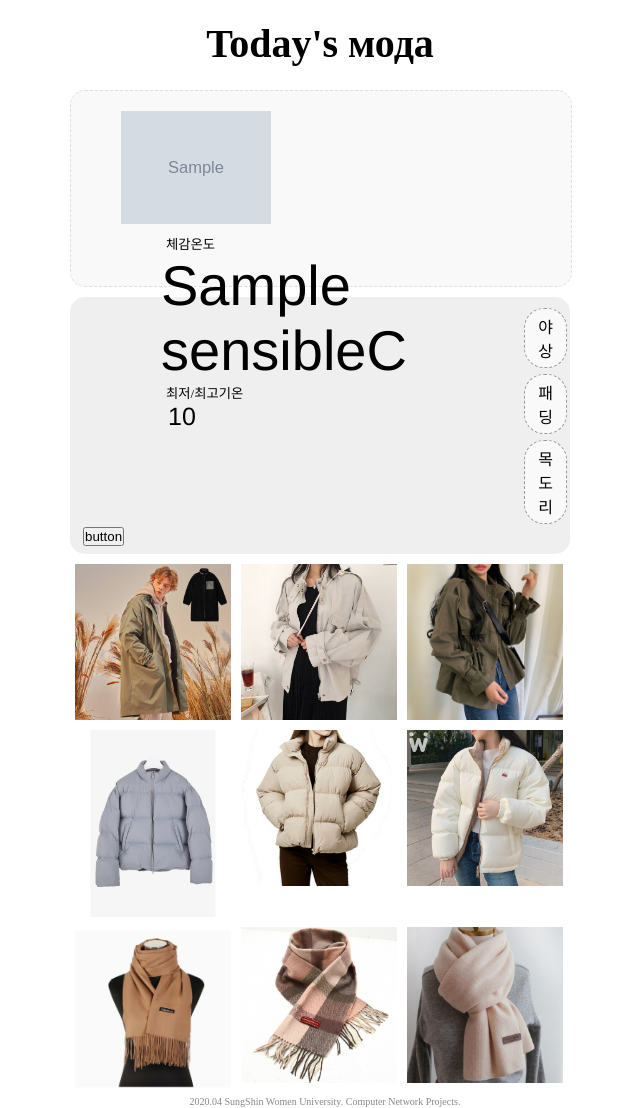
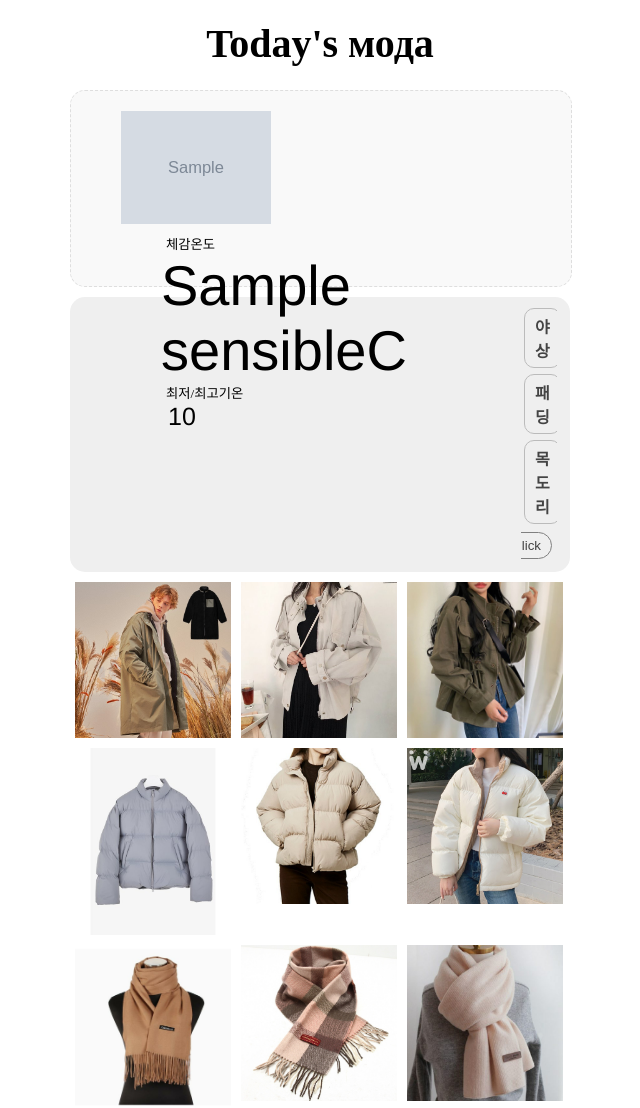
Before and after one commit to AYoungSn/Python_project_team6, a Flask app: template Webcrawling/templates/index.html in a window 1280 px wide. Shown: the top 1108 px of the page, without its empty margins (320-960 px from the left). Run offline with Flask 2, Linux system fonts and the light colour scheme; the template is opened without the code that fills it: most values are stand-ins (such as "Sample title", 1, 10 or a date in 2020); grey boxes marked "Sample" are stand-in pictures.

Commit message:
버튼 css 완성

```diff
--- a/Webcrawling/static/temp.css
+++ b/Webcrawling/static/temp.css
@@ -79,3 +79,12 @@ footer {
     color:#888888;
     text-align:center;
 }
+button{
+    border: 1px solid grey;
+    background-color: rgba(0,0,0,0);
+    color: #444444;
+    padding: 5px 10px 5px 10px;
+    float:right;
+    margin:5px;
+    border-radius:15px;
+}
--- a/Webcrawling/templates/index.html
+++ b/Webcrawling/templates/index.html
@@ -12,9 +12,7 @@
   margin-top:10px;
   margin-bottom:5px;
   background-color:#efefef;
-  padding-left: 13px;
-  padding-top:8px;
-  padding-bottom:8px;
+  padding:8px 13px 8px 13px;
 }
 ul{
   overflow: auto;
@@ -26,13 +24,16 @@ ul{
   margin:3px;
   text-align: center;
   padding: 5px 10px 5px 10px;
-  border-radius: 20px;
+  border-radius: 10px;
   border-width: thin;
-  border-color:#999999;
-  border-style:dashed;
-  background: #f9f9f9;
+  border-color:#bbbbbb;
+  border-style:solid;
+  background: rgba(0,0,0,0);
+  font-weight:bold;
+  font-family:Nanum Gothic, gothic;
+  color:#444444;
 }
-  </style>
+</style>
 </head>
 <body>
   <header>
@@ -63,27 +64,27 @@ ul{
       <li>야상</li>
       <li>패딩</li>
       <li>목도리</li>
-    </ul>
       <form onclick="windows.open()">
-        <button onclick="window.open('https://swindow.naver.com/style/fashionbrand/list/category')">button</button>
+        <button onclick="window.open('https://swindow.naver.com/style/fashionbrand/list/category')">Click</button>
       </form>
+        </ul>
     {% elif list['sensible'][:-1]|float>5 and list['sensible'][:-1]|float<10 %}
     <ul class="list">
       <li>코트</li>
       <li>가죽 자켓</li>
+      <form onclick="windows.open()">
+        <button onclick="window.open('https://swindow.naver.com/style/fashionbrand/list/category')">Click</button>
+      </form>
     </ul>
-      <form onclick="windows.open()">
-        <button onclick="window.open('https://swindow.naver.com/style/fashionbrand/list/category')">button</button>
-      </form>
     {% elif list['sensible'][:-1]|float>10 and list['sensible'][:-1]|float<15 %}
     <ul class="list">
       <li>트렌치 코트</li>
       <li>청자켓</li>
       <li>가디건</li>
+      <form onclick="windows.open()">
+        <button onclick="window.open('https://swindow.naver.com/style/fashionbrand/list/category')">Click</button>
+      </form>
     </ul>
-      <form onclick="windows.open()">
-        <button onclick="window.open('https://swindow.naver.com/style/fashionbrand/list/category')">button</button>
-      </form>
     {% elif list['sensible'][:-1]|float>15 and list['sensible'][:-1]|float<20 %}
     <ul class="list">
       <li>니트</li>
@@ -91,30 +92,30 @@ ul{
       <li>맨투맨</li>
       <li>청바지</li>
       <li>원피스</li>
+      <form onclick="windows.open()">
+        <button onclick="window.open('https://swindow.naver.com/style/fashionbrand/list/category')">Click</button>
+      </form>
     </ul>
-      <form onclick="windows.open()">
-        <button onclick="window.open('https://swindow.naver.com/style/fashionbrand/list/category')">button</button>
-      </form>
     {% elif list['sensible'][:-1]|float>20 and list['sensible'][:-1]|float<25 %}
     <ul class="list">
       <li>셔츠</li>
       <li>슬랙스</li>
       <li>면바지</li>
       <li>슬로브티</li>
+      <form onclick="windows.open()">
+        <button onclick="window.open('https://swindow.naver.com/style/fashionbrand/list/category')">Click</button>
+      </form>
     </ul>
-      <form onclick="windows.open()">
-        <button onclick="window.open('https://swindow.naver.com/style/fashionbrand/list/category')">button</button>
-      </form>
     {% else %}
     <ul class="list">
       <li>반바지</li>
       <li>민소매</li>
       <li>반팔</li>
       <li>뷔스티에</li>
+      <form onclick="windows.open()">
+        <button onclick="window.open('https://swindow.naver.com/style/fashionbrand/list/category')">Click</button>
+      </form>
     </ul>
-      <form onclick="windows.open()">
-        <button onclick="window.open('https://swindow.naver.com/style/fashionbrand/list/category')">button</button>
-      </form>
     {% endif %}
   </div>
   <div class="fashion">
```
